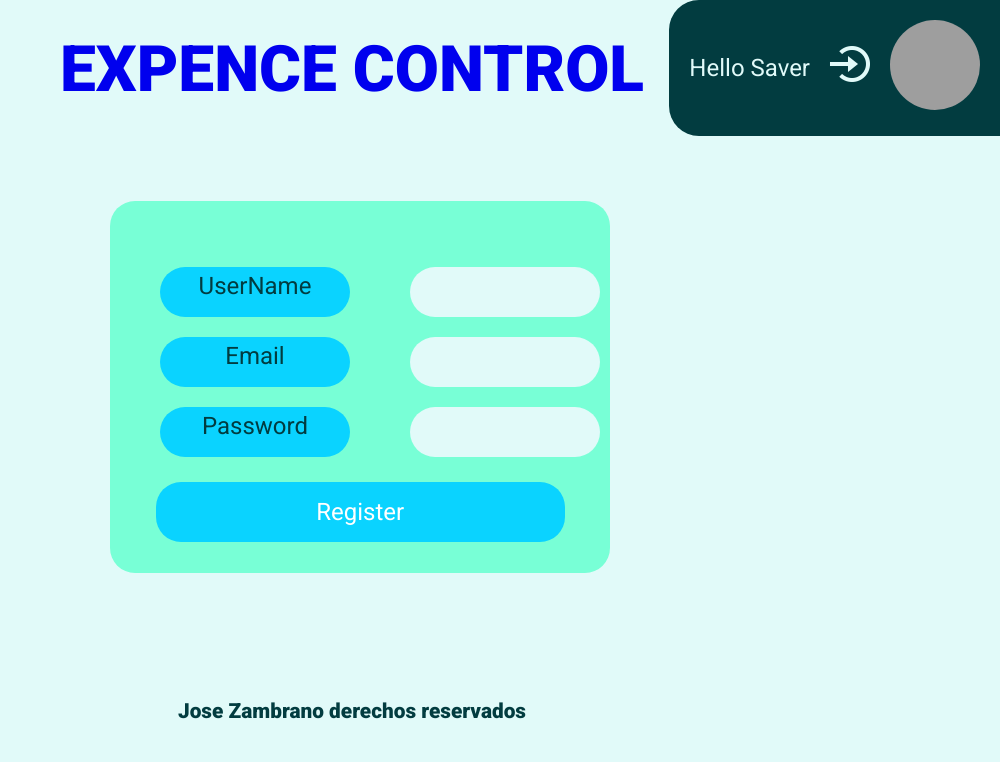
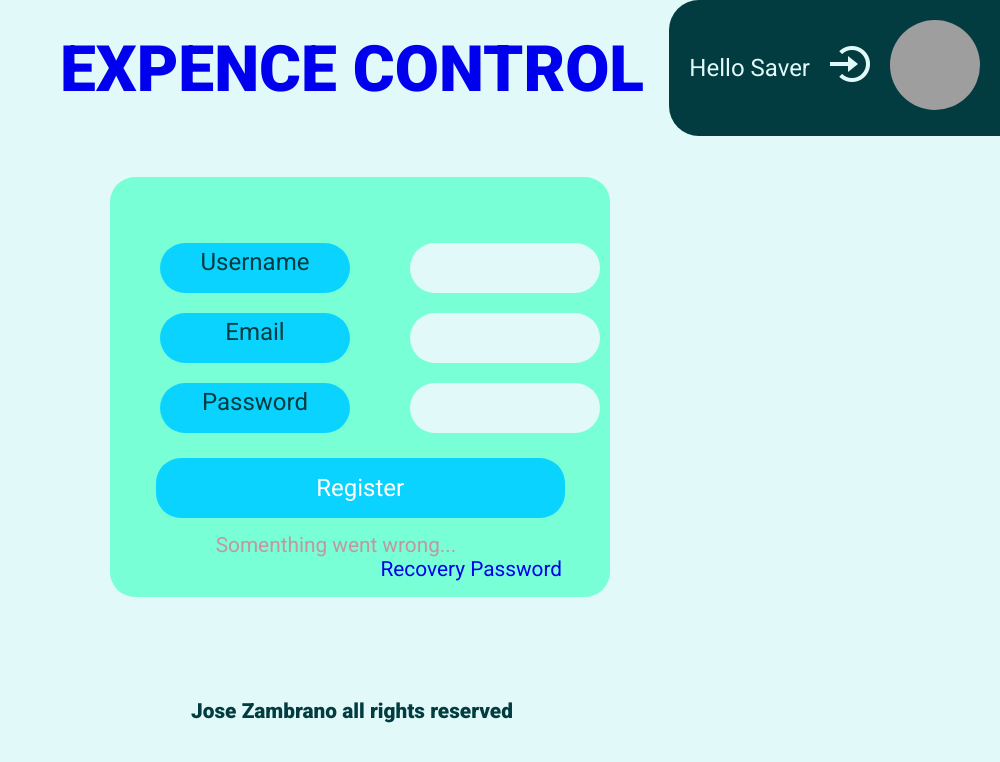
Before and after one commit to joseyzambranov/expense-control, a React (Create React App) app: page /Register in a window 1280 px wide. Both pictures are taken after a click on the button "Register". Shown: the top 762 px of the page, without its empty margins (280-1280 px from the left). Built offline with nearby package versions, Linux system fonts and the light colour scheme; no server answers; grey boxes are pictures that could not be loaded.

Commit message:
addied register

```diff
--- a/src/components/footer/Footer.jsx
+++ b/src/components/footer/Footer.jsx
@@ -3,7 +3,7 @@ import "../../index.css"
 export default function Footer(){
     return(
         <footer className="section section-title-center">
-        <p className="text-black">Jose Zambrano derechos reservados</p>
+        <p className="text-black">Jose Zambrano all rights reserved</p>
     </footer>
     )
 }
--- a/src/page/Login.jsx
+++ b/src/page/Login.jsx
@@ -129,6 +129,13 @@ export default function Login(){
                                  <span>Not a User</span>
                             </Link>
 
+
+
+                        </NotUser>
+                        <NotUser>
+                        <Link to="/Register">
+                             <span>Recovery Password</span>
+                        </Link>
                         </NotUser>
 
                     </Form>
--- a/src/page/Register.jsx
+++ b/src/page/Register.jsx
@@ -1,7 +1,12 @@
+import { useEffect, useState } from "react"
+import { useDispatch, useSelector } from "react-redux"
+import { Link, useNavigate } from "react-router-dom"
 import styled from "styled-components"
 import Footer from "../components/footer/Footer"
 import Header from "../components/header/Header"
 import Title from "../components/title/Title"
+import  { Navigate  } from 'react-router-dom'
+import { register } from "../redux/apiCall"
 
 const Container = styled.div`
     position: relative;
@@ -38,10 +43,64 @@ background-color:var(--blue-color);
 width: 90%;
 height: 60px;
 border-radius: 25px;
+&:disabled{
+    background:var(--black-color);
+    cursor:not-allowed;
+}
 
 `
+const NotUser =  styled.div`
+display:flex;
+justify-content: end;
+padding:.0  3rem 0 0;
+font-size:var(--smaller-font-size);
+
+`
+
+const MsjError =  styled.div`
+display:flex;
+justify-content: center;
+padding:.0  3rem 0 0;
+font-size:var(--smaller-font-size);
+
+`
+
+const Error = styled.span`
+color:var(--red-color);
+`
+const RegisterTrue = styled.span`
+color:var(--blue-color);
+
+`
+
 export default function Login(){
 
+    const dispatch = useDispatch()
+
+    const navigate = useNavigate();
+
+    const {isFetching,error} = useSelector((state)=>state.user)
+
+    const [username,setUsername] = useState()
+    const [email,setEmail] = useState()
+    const [password,setPassword] = useState()
+
+    const [geristerTrue,setGeristerTrue] = useState(false)
+
+
+    const handleClick =(e)=>{
+
+        e.preventDefault()
+
+        try{
+            register(dispatch,{username,email,password})
+            setGeristerTrue(true)
+
+        }catch{}
+
+    }
+
+    console.log(error)
 
     return(<>
         <Header />
@@ -55,20 +114,26 @@ export default function Login(){
 
                     <div className="modal-body">
 
-    <span  className="spending-plan-item blue" >UserName</span>
+                        <span  className="spending-plan-item blue" >Username</span>
 
                         <div>
-        <input  className="spending-plan-item white" type="text"  />
+                            <input  className="spending-plan-item white"
+                                    type="text"
+                                    onChange={(e)=>setUsername(e.target.value)}  />
                         </div>
                         <span  className="spending-plan-item blue" >Email</span>
 
                         <div>
-        <input  className="spending-plan-item white" type="text"  />
+                            <input  className="spending-plan-item white"
+                                    type="email"
+                                    onChange={(e)=>setEmail(e.target.value)}  />
                         </div>
                         <span  className="spending-plan-item blue" >Password</span>
 
                         <div>
-        <input  className="spending-plan-item white" type="password"  />
+                            <input  className="spending-plan-item white"
+                                    type="password"
+                                    onChange={(e)=>setPassword(e.target.value)}  />
                         </div>
 
 
@@ -77,8 +142,20 @@ export default function Login(){
 
 
                     <ContainerButton>
-    <Button>Register</Button>
+                        <Button onClick={handleClick} >Register</Button>
                     </ContainerButton>
+
+                    <MsjError>
+                            {error?<Error>Somenthing went wrong...</Error>:geristerTrue&&<Link to="/login"><RegisterTrue>Registration Successfully</RegisterTrue></Link>}
+                    </MsjError>
+
+                    <NotUser>
+
+                        <Link to="/Register">
+                             <span>Recovery Password</span>
+                        </Link>
+
+                    </NotUser>
 
 
 
--- a/src/page/Table.jsx
+++ b/src/page/Table.jsx
@@ -29,10 +29,6 @@ export default function Table (){
 
     const inputF = input.filter(n=>n.createdAt>dateFilter1&&n.createdAt<dateFilter2)
     const outputF = output.filter(n=>n.createdAt>dateFilter1&&n.createdAt<dateFilter2)
-
-
-
-   console.log(outputF)
 
     return(
     <>
--- a/src/redux/apiCall.js
+++ b/src/redux/apiCall.js
@@ -1,7 +1,10 @@
 import {loginStart,
         loginFailure,
         loginSuccess,
-        logout} from "./userRedux"
+        logout,
+        registerStart,
+        registerFailure,
+        registerSuccess} from "./userRedux"
 import {privateRequest, publicRequest} from "../requestMethods.js"
 import { addInputActualFailure,
          addInputActualStart,
@@ -53,6 +56,20 @@ export const login = async (dispatch,user)=>{
     }catch(err){
         dispatch(loginFailure())
     }
+}
+
+//REGISTER
+
+export const register = async (dispatch,user)=>{
+    dispatch(registerStart())
+    try{
+        const res = await publicRequest.post("auth/register",user)
+        dispatch(registerSuccess(res.data))
+
+    }catch(err){
+        dispatch(registerFailure())
+    }
+
 }
 
 //LOGOUT USER
--- a/src/redux/userRedux.js
+++ b/src/redux/userRedux.js
@@ -15,6 +15,7 @@ const userSlice = createSlice({
         loginSuccess:(state,action)=>{
             state.isFetching=false;
             state.currentUser=action.payload;
+            state.error=false;
         },
         loginFailure:(state)=>{
             state.isFetching=false;
@@ -23,9 +24,30 @@ const userSlice = createSlice({
         //LOGOUT
         logout:(state)=>{
             state.currentUser=null;
-        }
+        },//GERISTER
+        registerStart:(state)=>{
+            state.isFetching=true;
+        },
+        registerSuccess:(state,action)=>{
+            state.isFetching=false;
+            //state.currentUser=action.payload;
+            state.error=false;
+        },
+        registerFailure:(state)=>{
+            state.isFetching=false;
+            state.error=true;
+        },
 
     }
 })
-export const {userNologin,loginStart,loginSuccess,loginFailure,logout} =userSlice.actions;
+export const {
+              userNologin,
+              loginStart,
+              loginSuccess,
+              loginFailure,
+              logout,
+              registerStart,
+              registerSuccess,
+              registerFailure  } =userSlice.actions;
+
 export default userSlice.reducer;
```
Lines whose indentation alone changed are shown as unchanged.
